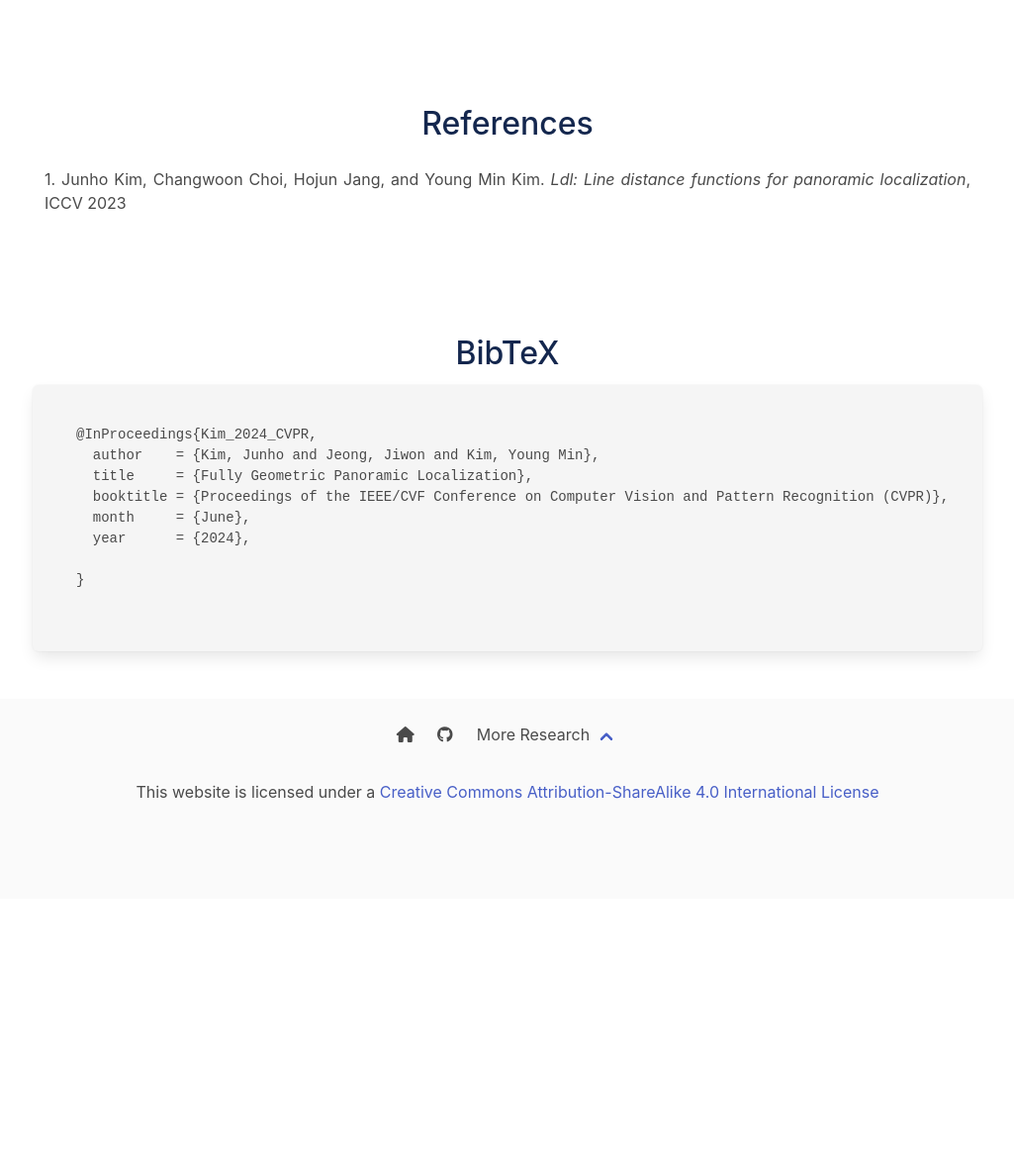
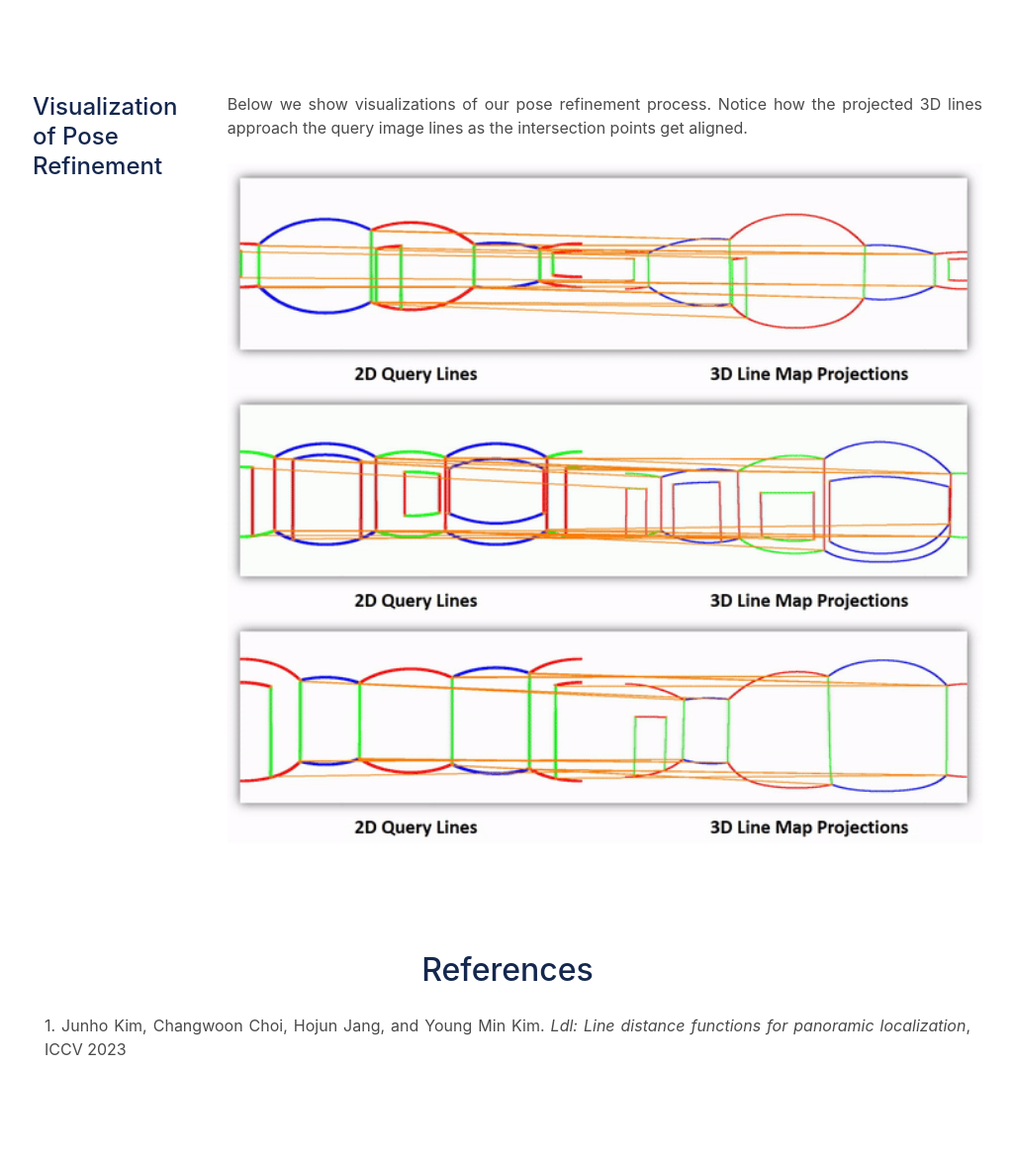
Before and after one commit to 82magnolia/fgpl, a plain HTML site: page docs/index.html in a window 1280 px wide. Shown: the part 6427-7604 px from the top of the page at 99% size, without its empty margins (127-1152 px from the left). Before the commit the page ends 7335 px from the top, so only its background shows below. Drawn offline with nearby package versions, Linux system fonts and the light colour scheme; some icons are missing.

Commit message:
Added optimization visualization

```diff
--- a/docs/index.html
+++ b/docs/index.html
@@ -321,6 +321,28 @@
 
 <section class="section">
   <div class="container is-max-desktop">
+    <div class="columns">
+      <div class="column is-one-fifth">
+        <h2 class="subtitle is-4 is-size-3-mobile has-text-weight-medium publication-keywords">
+          Visualization of Pose Refinement
+        </h2>
+      </div>
+      <div class="column has-text-justified">
+        <p class="content">
+          Below we show visualizations of our pose refinement process.
+          Notice how the projected 3D lines approach the query image lines as the intersection points get aligned.
+        </p>
+        <img src="./assets/opt_anime.gif" width="100%" style="display: block; margin: auto" />
+        <img src="./assets/opt_anime1.gif" width="100%" style="display: block; margin: auto" />
+        <img src="./assets/opt_anime2.gif" width="100%" style="display: block; margin: auto" />
+      </div>
+    </div>
+  </div>
+</div>
+</section>
+
+<section class="section">
+  <div class="container is-max-desktop">
     <div class="column is-full-width is-centered has-text-centered">
       <h2 class="subtitle is-size-3 has-text-weight-medium publication-keywords">References</h2>
       <p class="content has-text-justified">
```
Also changed, not shown: docs/assets/opt_anime.gif (added), docs/assets/opt_anime1.gif (added), docs/assets/opt_anime2.gif (added).
